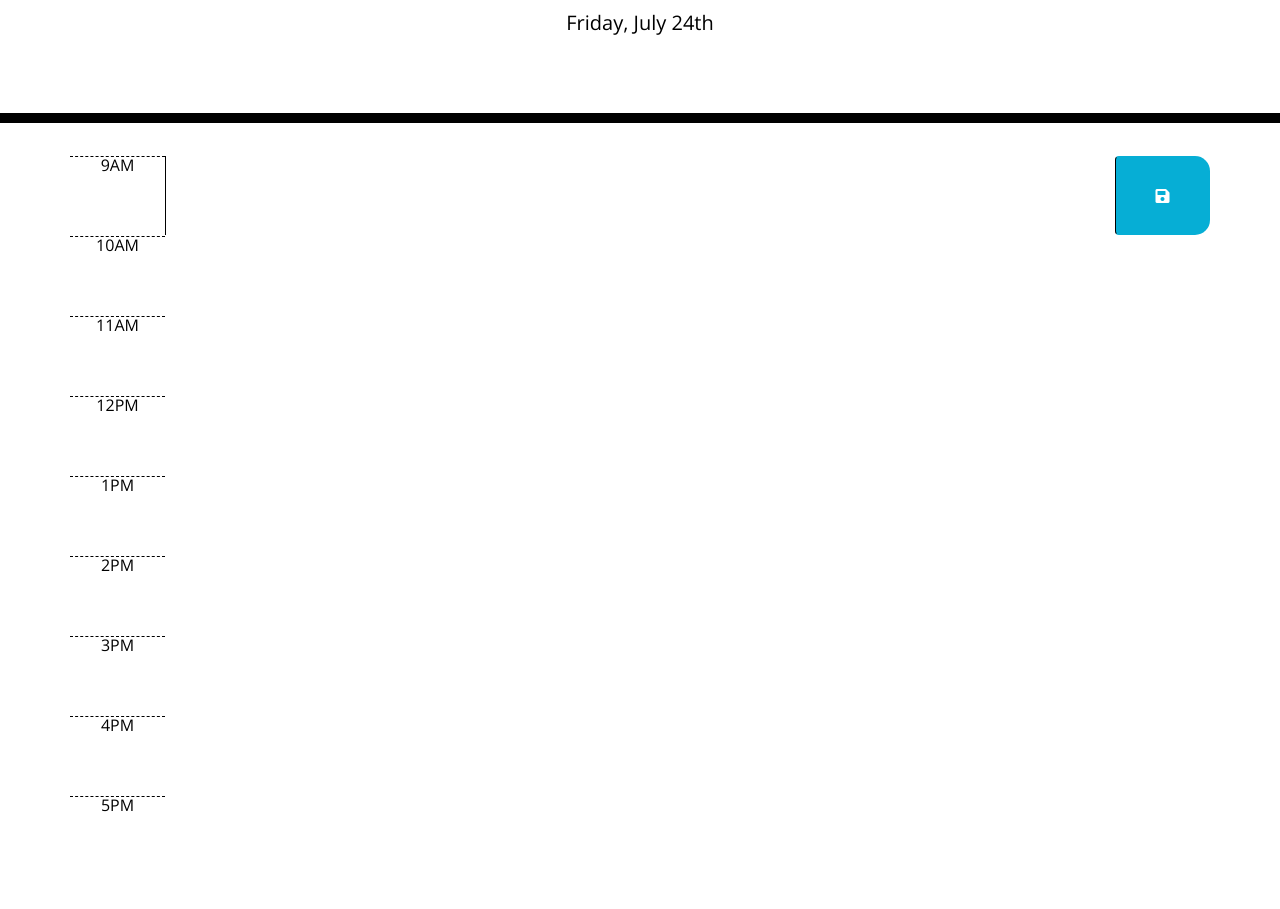
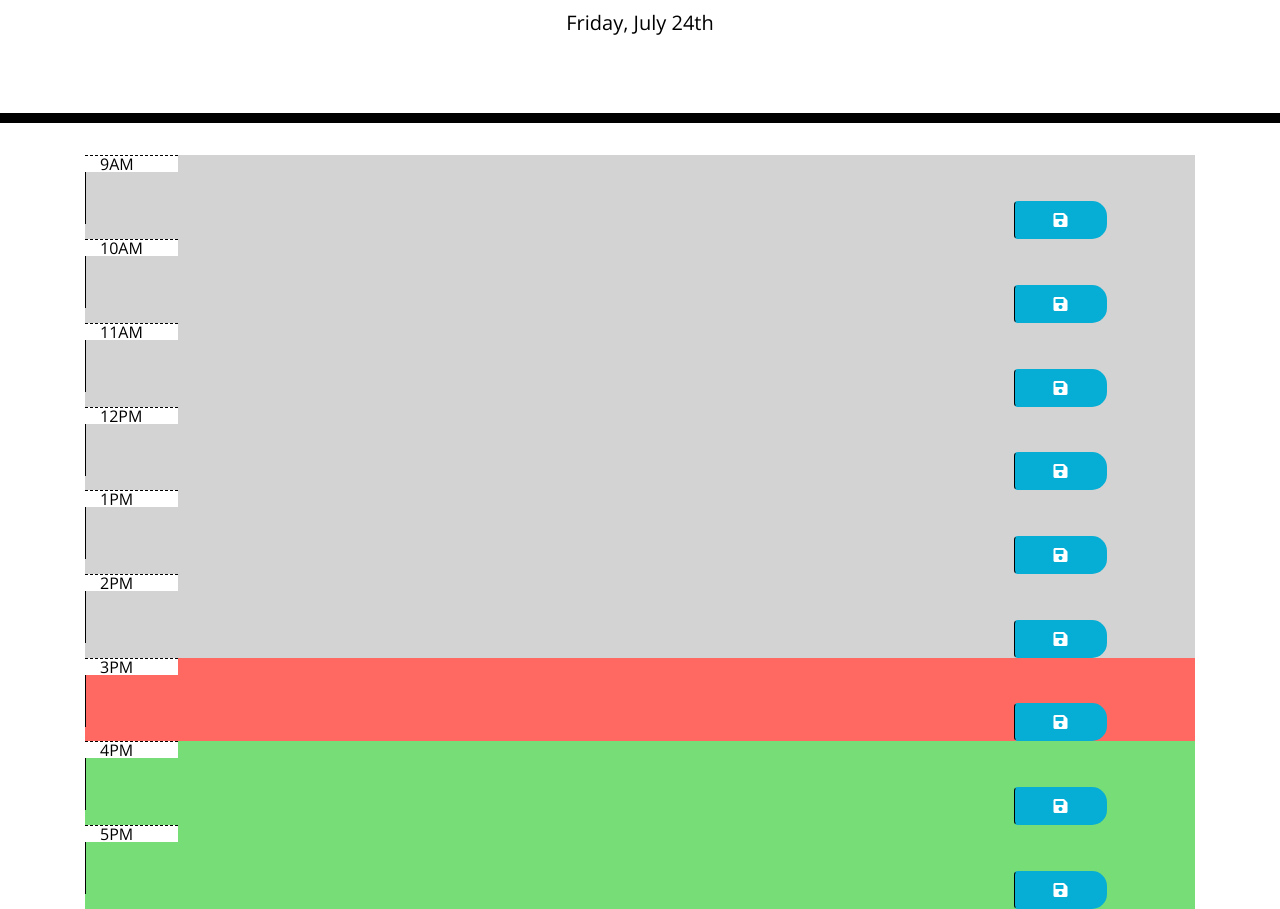
Before and after one commit to jhf1203/Calendar, a plain HTML site: page index.html in a window 1280 px wide. Shown: the part 181-1090 px from the top of the page. Before the commit the page ends 1056 px from the top, so only its background shows below. Drawn offline with nearby package versions, Linux system fonts and the light colour scheme.

Commit message:
completed loop for past/present/future classes

```diff
--- a/index.html
+++ b/index.html
@@ -34,60 +34,92 @@
       <!-- Timeblocks go here -->
 
       <!-- 9AM -->
-      <div id="hour-9" class="row time-block">
+      <div id="hour-9" class="row time-block" name="9">
         <div class="col-md-1 hour">9AM</div>
 
-        <textarea class="col-md-10 description"></textarea>
+        <textarea class="col-md-10 description" name="9"></textarea>
 
-        <button class="btn saveBtn col-md-1"><i class="fas fa-save"></i></button>
+        <button class="btn saveBtn col-md-1" name="9"><i class="fas fa-save"></i></button>
 
       </div>
 
       <!-- 10AM -->
-      <div id="hour-10" class="row time-block">
+      <div id="hour-10" class="row time-block" name="10">
         <div class="col-md-1 hour">10AM</div>
+
+        <textarea class="col-md-10 description" name="10"></textarea>
+
+        <button class="btn saveBtn col-md-1" name="10"><i class="fas fa-save"></i></button>
 
       </div>
 
       <!-- 11AM -->
-      <div id="hour-11" class="row time-block">
+      <div id="hour-11" class="row time-block" name="11">
         <div class="col-md-1 hour">11AM</div>
+
+        <textarea class="col-md-10 description" name="11"></textarea>
+
+        <button class="btn saveBtn col-md-1" name="11"><i class="fas fa-save"></i></button>
 
       </div>
 
       <!-- 12PM -->
-      <div id="hour-12" class="row time-block">
+      <div id="hour-12" class="row time-block" name="12">
         <div class="col-md-1 hour">12PM</div>
+
+        <textarea class="col-md-10 description" name="12"></textarea>
+
+        <button class="btn saveBtn col-md-1" name="12"><i class="fas fa-save"></i></button>
 
       </div>
 
       <!-- 1PM -->
-      <div id="hour-13" class="row time-block">
+      <div id="hour-13" class="row time-block" name="13">
         <div class="col-md-1 hour">1PM</div>
+
+        <textarea class="col-md-10 description" name="13"></textarea>
+
+        <button class="btn saveBtn col-md-1" name="13"><i class="fas fa-save"></i></button>
 
       </div>
 
       <!-- 2PM -->
-      <div id="hour-14" class="row time-block">
+      <div id="hour-14" class="row time-block" name="14">
         <div class="col-md-1 hour">2PM</div>
+
+        <textarea class="col-md-10 description" name="14"></textarea>
+
+        <button class="btn saveBtn col-md-1" name="14"><i class="fas fa-save"></i></button>
 
       </div>
 
       <!-- 3PM -->
-      <div id="hour-15" class="row time-block">
+      <div id="hour-15" class="row time-block" name="15">
         <div class="col-md-1 hour">3PM</div>
+
+        <textarea class="col-md-10 description" name="15"></textarea>
+
+        <button class="btn saveBtn col-md-1" name="15"><i class="fas fa-save"></i></button>
 
       </div>
 
       <!-- 4PM -->
-      <div id="hour-16" class="row time-block">
+      <div id="hour-16" class="row time-block" name="16">
         <div class="col-md-1 hour">4PM</div>
+
+        <textarea class="col-md-10 description" name="16"></textarea>
+
+        <button class="btn saveBtn col-md-1" name="16"><i class="fas fa-save"></i></button>
 
       </div>
 
       <!-- 5PM -->
-      <div id="hour-17" class="row time-block">
+      <div id="hour-17" class="row time-block" name="17">
         <div class="col-md-1 hour">5PM</div>
+
+        <textarea class="col-md-10 description" name="17"></textarea>
+
+        <button class="btn saveBtn col-md-1" name="17"><i class="fas fa-save"></i></button>
 
       </div>
 
--- a/script.js
+++ b/script.js
@@ -22,18 +22,25 @@ $(document).ready(function() {
     $(".time-block").each(function() {
       var blockHour = parseInt($(this).attr("id").split("-")[1]);
 
-      console.log("block hour:", blockHour);
+      if (currentHour > parseInt($(this).attr("name"))) {
 
-      // check if we've moved past this time
+        $(this).attr("class", "past");
 
-      // if the current hour is greater than the block hour
-      // then add class "past"
+      } else if (currentHour === parseInt($(this).attr("name"))) {
 
-      // if they are equal
-      // then remove class "past" and add class "present"
+        $(this).removeClass("past");
+        $(this).attr("class", "present");
 
-      // else
-      // remove class "past", remove class "present", add class "future"
+      } else {
+
+        $(this).removeClass("past");
+        $(this).removeClass("present");
+        $(this).attr("class", "future");
+
+      };
+
+      // var hourInput = $(this).children[0];
+      // console.log(hourInput);
 
     });
   }
```
